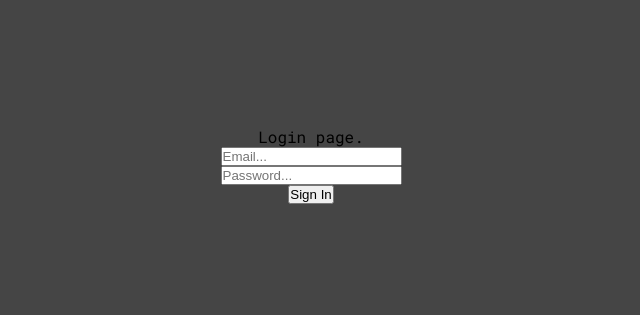
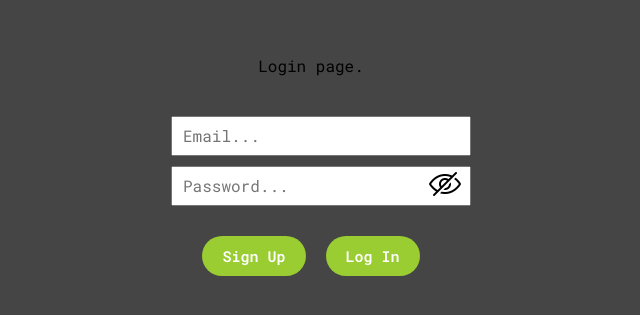
Before and after one commit to EugenSong/omok, a Next.js app: page /frontend/LoginForm in a window 1280 px wide. Shown: the part 235-550 px from the top of the page, without its empty margins (329-969 px from the left). Built offline with nearby package versions, Linux system fonts and the light colour scheme; no server answers.

Commit message:
Login and Logout function work.
Login Page is done?

Need to work on having users communicate with backend data board.
Look into firebase CRUD operations.

Also need to store user data in firebase.
Then have "search" for game and make multiplayer work.

```diff
--- a/src/pages/frontend/LoginForm.tsx
+++ b/src/pages/frontend/LoginForm.tsx
@@ -1,22 +1,34 @@
 import React, { useEffect } from "react";
 import firebaseService from "../backend/firebase";
-import { createUserWithEmailAndPassword } from "firebase/auth";
+import {
+  createUserWithEmailAndPassword,
+  signInWithEmailAndPassword,
+} from "firebase/auth";
 import { useState } from "react";
 import { useRouter } from "next/router";
 
 import styles from "@/styles/Home.module.css";
 
+import show from "../../../public/show.png";
+import hide from "../../../public/hide.png";
+
 // Called a  Functional component
 const LoginForm = () => {
   const [email, setEmail] = useState("");
   const [password, setPassword] = useState("");
-  const [errorMessage, setErrorMessage] = useState(""); // New state variable for error message
+  const [errorMessage, setErrorMessage] = useState(""); // state variable for error message
+  const [passwordShown, setPasswordShown] = useState(false); // state for password visibility
+  const [user, setUser] = useState(null); // state for curr user in localstorage
 
-  const [user, setUser] = useState(null);
+  // Password toggle handler
+  const togglePassword = () => {
+    // When the handler is invoked
+    // inverse the boolean state of passwordShown
+    setPasswordShown(!passwordShown);
+  };
 
-  // one method to nav pages
+  // one method to nav pages - has to be in functional component ; not embedded
   const router = useRouter();
-
   const navigateToGame = () => {
     router.push("/frontend/Game");
     return;
@@ -32,7 +44,7 @@ const LoginForm = () => {
     }
   }, []);
 
-  const signIn = async () => {
+  const signUp = async () => {
     try {
       const userCredential = await createUserWithEmailAndPassword(
         firebaseService.auth,
@@ -52,7 +64,9 @@ const LoginForm = () => {
         const errorCode = error.code;
         switch (errorCode) {
           case "auth/email-already-in-use":
-            setErrorMessage("The email address is already in use"); // Update state instead of alert
+            setErrorMessage(
+              "The email address is already in use. Press the 'Log In' button using the same credentials."
+            );
             break;
           case "auth/invalid-email":
             setErrorMessage("The email address is not valid."); // Update state instead of alert
@@ -62,7 +76,9 @@ const LoginForm = () => {
 
             break;
           case "auth/weak-password":
-            setErrorMessage("The password is too weak."); // Update state instead of alert
+            setErrorMessage(
+              "The password is too weak. Please make sure password is at least 6 characters long."
+            ); // Update state instead of alert
 
             break;
           default:
@@ -74,30 +90,100 @@ const LoginForm = () => {
     }
   };
 
+  const logIn = async () => {
+    try {
+      const userCredential = await signInWithEmailAndPassword(
+        firebaseService.auth,
+        email,
+        password
+      );
+
+      const user = userCredential.user;
+      console.log("User logged in:", user);
+
+      localStorage.setItem("user", JSON.stringify(user));
+      console.log(JSON.stringify(user));
+
+      navigateToGame();
+    } catch (error) {
+      if (error && typeof error === "object" && "code" in error) {
+        const errorCode = error.code;
+        switch (errorCode) {
+          case "auth/invalid-email":
+            setErrorMessage(
+              "The email address is invalid. Please try another email address."
+            );
+            break;
+          case "auth/user-disabled":
+            setErrorMessage(
+              "The email address is no longer valid. Please create an account by entering an email address and password and pressing 'Sign Up'."
+            );
+            break;
+          case "auth/user-not-found":
+            setErrorMessage(
+              "The email address was not found. Please create an account by entering an email address and password and pressing 'Sign Up'."
+            );
+            // Handle user not found
+            break;
+          case "auth/wrong-password":
+            setErrorMessage("Wrong password entered. Try again.");
+            break;
+
+          default:
+            setErrorMessage("An unknown error occurred."); // Update state instead of alert
+        }
+      } else {
+        console.error("An unknown error occurred:", error);
+      }
+    }
+  };
+
   return (
     <div className={styles.login}>
+
       <div>
         <p>Login page.</p>
+      </div>
+
+      {/* Display error message - only displays when there is an error */}
+      <div>
         <p className={styles.errmessage}>{errorMessage}</p>
+      </div>
 
-        {/* Conditionally render the user email */}
-        {user && (user as any).email ? (
-          <div>{(user as any).email} is logged in</div>
-        ) : null}
-        {/* Display error message */}
-      </div>
+      <div className={styles.emailpasswordWrapper}>
         <input
           placeholder="Email..."
           type="email"
           onChange={(e) => setEmail(e.target.value)}
         />
+
+        {/* Super cool feature --> make password type DYNAMIC by using ternary operator in tandem with
+      useState */}
         <input
+          className={styles.password}
           placeholder="Password..."
-        type="password"
+          type={passwordShown ? "text" : "password"}
           onChange={(e) => setPassword(e.target.value)}
         />
-      <button onClick={() => signIn()}>Sign In</button>
+        <button
+          className={styles.visiblebutton}
+          onClick={togglePassword}
+          style={
+            passwordShown
+              ? { backgroundImage: `url(/show.png)`, backgroundSize: "cover" }
+              : { backgroundImage: `url(/hide.png)`, backgroundSize: "cover" }
+          }
+        ></button>
+      </div>
 
+      <div className={styles.buttonsWrapper}>
+        <button className={styles.button} onClick={() => signUp()}>
+          Sign Up
+        </button>
+        <button className={styles.button} onClick={() => logIn()}>
+          Log In
+        </button>
+      </div>
     </div>
   );
 };
--- a/src/styles/Home.module.css
+++ b/src/styles/Home.module.css
@@ -108,7 +108,6 @@
 }
 
 .login {
-
   display: flex;
   flex-direction: column;
   justify-content: center;
@@ -120,7 +119,77 @@
   background-color: #454545;
 }
 
+.buttonsWrapper {
+  display:flex;
+  flex-direction:row;
+  justify-content: center;
+}
+
+.login div {
+  padding: 10px; /* Add padding */
+}
+
+.login input {
+  font-size: 16px; /* Increase font size */
+  width: 300px;    /* Set a width */
+  height: 40px;    /* Set a height */
+  margin-bottom: 10px; /* Space between the fields */
+  padding-left: 10px; /* Add padding to the left side of the text inside the input */
+  font-family: 'Roboto Mono', monospace;
+}
+
+.button {
+  font-family: "Roboto Mono", monospace;
+  font-size: 15px; /* Make text inside the button bigger */
+  padding: 10px 20px; /* Add padding to make the button itself bigger */
+  border-radius: 20px; /* Rounded corners */
+  border: none; /* Remove default border */
+  cursor: pointer; /* Change the cursor to a hand when hovered */
+  background-color: yellowgreen;/* Example background color */
+  color: white; /* Example text color */
+  font-weight: 600;
+  transition: background-color 0.3s ease; /* Optional transition effect */
+  margin: 0 10px; /* This adds 10px of space to the left and right of each button */
+
+}
+
+/* Optional: Change background color on hover */
+.button:hover {
+  background-color: #45a049;
+}
+
 .errmessage {
-  font-weight: 500;
-  color: crimson;
+  font-weight: 400;
+  color: yellowgreen;
+  max-width: 500px; /* You can adjust this value */
+  word-wrap: break-word;
 }
+
+.emailpasswordWrapper {
+  position: relative;
+  /* Optionally set the width of the input field */
+  width: 300px;
+}
+
+.password {
+  /* Make the input field take the full width of the wrapper */
+  width: 100%;
+  /* Add padding to the right side of the input to prevent text from being under the button */
+  padding-right: 75px; /* Should be at least the width of the button */
+}
+
+.visiblebutton {
+  position: absolute;
+  top: 65%;
+  right: 0;
+  /* Use transform to vertically center the button */
+  transform: translateY(-50%);
+  /* Set dimensions for the button */
+  width: 32px;
+  height: 32px;
+  /* Optional styles */
+  border: none;
+  background-color: transparent;
+  cursor: pointer;
+
+}
```
Also changed, not shown: src/pages/frontend/Game.tsx (+8 -4 lines), public/hide.png (added), public/show.png (added). Lines whose indentation alone changed are shown as unchanged.
